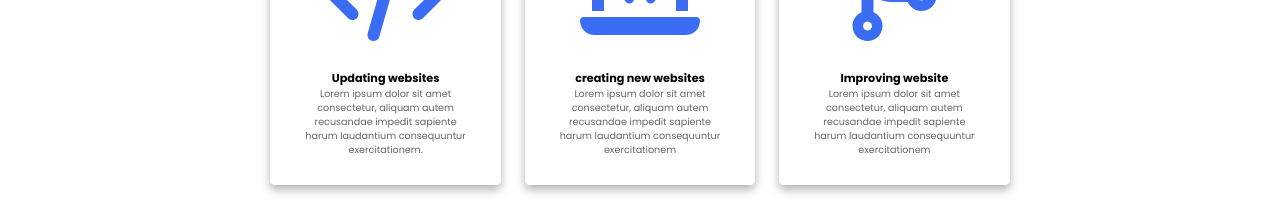
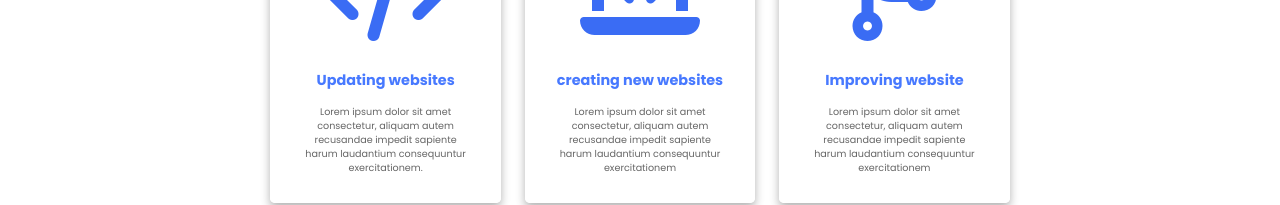
Before and after one commit to safiaaskar/Portfolio, a plain HTML site: page index.html in a window 1280 px wide. Shown: the part 1027-1232 px from the top of the page. Drawn offline with Linux system fonts and the light colour scheme.

Commit message:
Update style.css

```diff
--- a/style.css
+++ b/style.css
@@ -146,7 +146,7 @@ header .navigation a:hover {
     color: var(--main-color-text)
 }
 
-.cards .services-content .card h3 {
+.cards .card h3 {
     font-size: 1.5rem;
     padding-bottom: 1.5rem;
     color: #0045ffb8;
```
